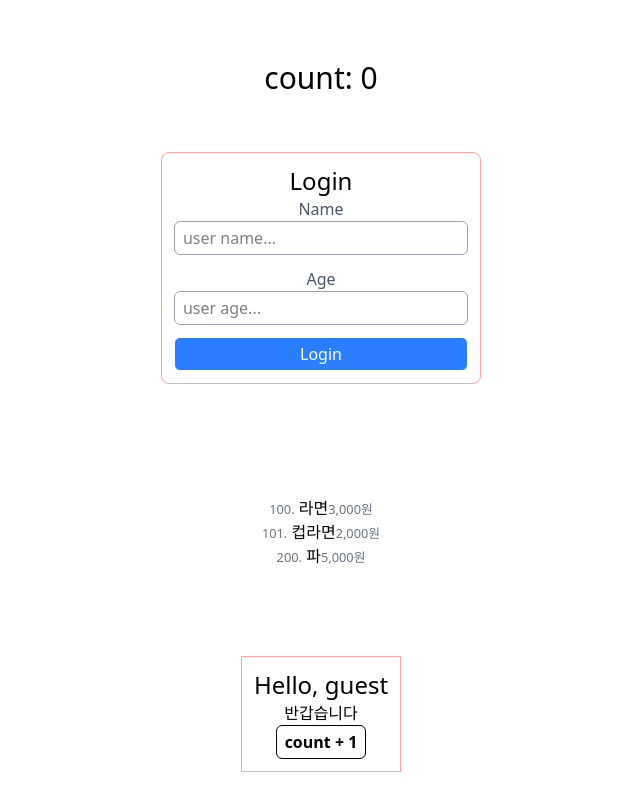
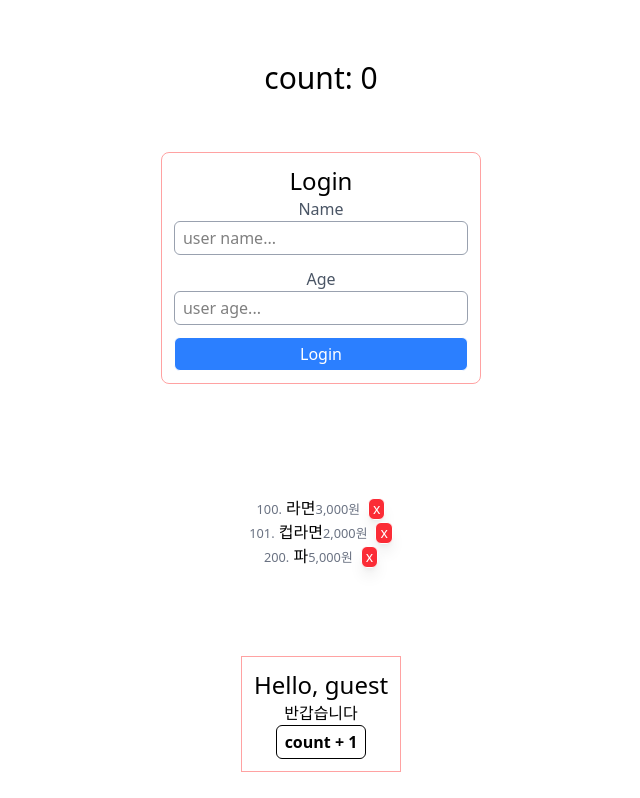
Before and after one commit to ujii/hana8, a React (Vite) app in the folder react/rbvite/: page / in a window 1280 px wide. Shown: the top 798 px of the page, without its empty margins (319-959 px from the left). Built offline with nearby package versions, Linux system fonts and the light colour scheme.

Commit message:
remove cart item

```diff
--- a/react/rbvite/eslint.config.js
+++ b/react/rbvite/eslint.config.js
@@ -1,10 +1,13 @@
 import js from '@eslint/js';
 import globals from 'globals';
+import react from 'eslint-plugin-react';
 import reactHooks from 'eslint-plugin-react-hooks';
 import reactRefresh from 'eslint-plugin-react-refresh';
 import tseslint from 'typescript-eslint';
 import { defineConfig, globalIgnores } from 'eslint/config';
 import eslintConfigPrettier from 'eslint-config-prettier';
+import { default as jsxA11y } from 'eslint-plugin-jsx-a11y';
+
 
 export default defineConfig([
   globalIgnores(['dist']),
@@ -16,10 +19,21 @@ export default defineConfig([
       tseslint.configs.recommended,
       reactHooks.configs.flat.recommended,
       reactRefresh.configs.vite,
+      jsxA11y.flatConfigs.recommended,
     ],
     languageOptions: {
       ecmaVersion: 2020,
       globals: globals.browser,
     },
+    plugins: {
+      react,
+      'react-hooks': reactHooks,
+    },
+    rules: {
+      ...reactHooks.configs.recommended.rules,
+      'react/jsx-key': 'error',
+      'react/no-array-index-key': 'warn',
+    },
+
   },
 ]);
--- a/react/rbvite/package.json
+++ b/react/rbvite/package.json
@@ -24,6 +24,7 @@
     "@vitejs/plugin-react-swc": "^4.2.2",
     "eslint": "^9.39.1",
     "eslint-config-prettier": "^10.1.8",
+    "eslint-plugin-jsx-a11y": "^6.10.2",
     "eslint-plugin-prettier": "^5.5.4",
     "eslint-plugin-react": "^7.37.5",
     "eslint-plugin-react-hooks": "^7.0.1",
--- a/react/rbvite/src/App.tsx
+++ b/react/rbvite/src/App.tsx
@@ -45,6 +45,22 @@ function App() {
     setSession({ ...session, loginUser: { id: 1, name, age } });
   };
 
+  const removeItem = (id: number) => {
+    if (!confirm('Are you sure?')) return;
+
+    // 사용 권장
+    // setSession({
+    //   ...session,
+    //   cart: [...session.cart.filter((item) => item.id !== id)],
+    // });
+
+    // 좋은 코드 x
+    setSession({
+      ...session,
+      cart: session.cart.filter((item) => item.id !== id),
+    });
+  };
+
   // if ( x === undefined ) x가 정의되지 않았을 때에만 초기화
   //    x = 0;
   // function setAction(y) {
@@ -56,7 +72,12 @@ function App() {
   return (
     <div className='grid place-items-center h-screen'>
       <h1 className='text-3xl'>count: {count}</h1>
-      <My session={session} logout={logout} login={login} />
+      <My
+        session={session}
+        logout={logout}
+        login={login}
+        removeItem={removeItem}
+      />
 
       <div className='card'>
         <Hello
--- a/react/rbvite/src/components/Login.tsx
+++ b/react/rbvite/src/components/Login.tsx
@@ -1,6 +1,7 @@
 import { useState } from 'react';
 import Button from './ui/Button';
 import type { LoginFunction } from '../App';
+import LabelInput from './ui/LabelInput';
 
 type Props = {
   login: LoginFunction;
@@ -14,7 +15,7 @@ export default function Login({ login }: Props) {
     <div className='border border-red-300 p-3 rounded-lg'>
       <h1 className='text-2xl text-center font-medium'>Login</h1>
       <form className='space-y-3'>
-        <div>
+        {/* <div>
           <label htmlFor='name' className='test-sm text-gray-600'>
             Name
           </label>
@@ -26,8 +27,13 @@ export default function Login({ login }: Props) {
             className='w-full'
             required
           ></input>
-        </div>
-        <div>
+        </div> */}
+        <LabelInput
+          label='Name'
+          onChange={(e) => setName(e.target.value)}
+          placeholder='user name...'
+        />
+        {/* <div>
           <label htmlFor='age' className='test-sm text-gray-600'>
             Age
           </label>
@@ -39,7 +45,13 @@ export default function Login({ login }: Props) {
             className='w-full'
             required
           ></input>
-        </div>
+        </div> */}
+        <LabelInput
+          type='number'
+          label='Age'
+          onChange={(e) => setAge(+e.target.value)}
+          placeholder='user age...'
+        />
         <div className='text-center'>
           <Button
             onClick={() => login(name, age)}
--- a/react/rbvite/src/components/My.tsx
+++ b/react/rbvite/src/components/My.tsx
@@ -1,15 +1,19 @@
+import { useState } from 'react';
 import type { LoginFunction, Session } from '../App';
 import Login from './Login';
 import Profile from './Profile';
 import Small from './ui/Small';
+import Button from './ui/Button';
 
 type Prop = {
   session: Session;
   logout: () => void;
   login: LoginFunction;
+  removeItem: (id: number) => void;
 };
 
-export default function My({ session, logout, login }: Prop) {
+export default function My({ session, logout, login, removeItem }: Prop) {
+  const [ses, setSession] = useState(session);
   return (
     <>
       {session?.loginUser ? (
@@ -23,6 +27,14 @@ export default function My({ session, logout, login }: Prop) {
           <li key={id}>
             <Small>{id}.</Small> {name}
             <Small>{price.toLocaleString()}원</Small>
+            <Button
+              onClick={() => removeItem(id)}
+              className='ml-2 px-1 py-0 text-sm bg-red-500 hover:bg-red-600 text-white shadow-lg hover:shadow-2xl
+            active:scale-150 transition duration-300'
+            >
+              {' '}
+              x{' '}
+            </Button>
           </li>
         ))}
       </ul>
--- a/react/rbvite/src/components/ui/Button.tsx
+++ b/react/rbvite/src/components/ui/Button.tsx
@@ -11,10 +11,7 @@ export default function Button({
   children,
 }: PropsWithChildren<Prop>) {
   return (
-    <button
-      className={`border py-1 px-2 rounded-md cursor-pointer ${className}`}
-      onClick={onClick}
-    >
+    <button className={` ${className}`} onClick={onClick}>
       {children}
     </button>
   );
--- /dev/null
+++ b/react/rbvite/src/components/ui/LabelInput.tsx
@@ -0,0 +1,36 @@
+import { useId, type ChangeEvent } from 'react';
+
+type Props = {
+  type?: string;
+  label?: string;
+  onChange?: (e: ChangeEvent<HTMLInputElement>) => void;
+  placeholder?: string;
+  className?: string;
+};
+
+export default function LabelInput({
+  type,
+  label,
+  onChange,
+  placeholder,
+  className,
+}: Props) {
+  const inputId = useId();
+  return (
+    <div>
+      {label && (
+        <label htmlFor={inputId} className='test-sm text-gray-600'>
+          {label}
+        </label>
+      )}
+      <input
+        type={type || 'text'}
+        id='name'
+        onChange={onChange}
+        placeholder={placeholder}
+        className={`w-full ${className}`}
+        required
+      ></input>
+    </div>
+  );
+}
--- a/react/rbvite/src/index.css
+++ b/react/rbvite/src/index.css
@@ -2,7 +2,7 @@
 
 @layer base {
   button {
-    @apply hover:bg-gray-100;
+    @apply hover:bg-gray-100 border py-1 px-2 rounded-md cursor-pointer;
   }
 
   input {
```
Also changed, not shown: 1 other file (tests, documents, lock files or other folders).
